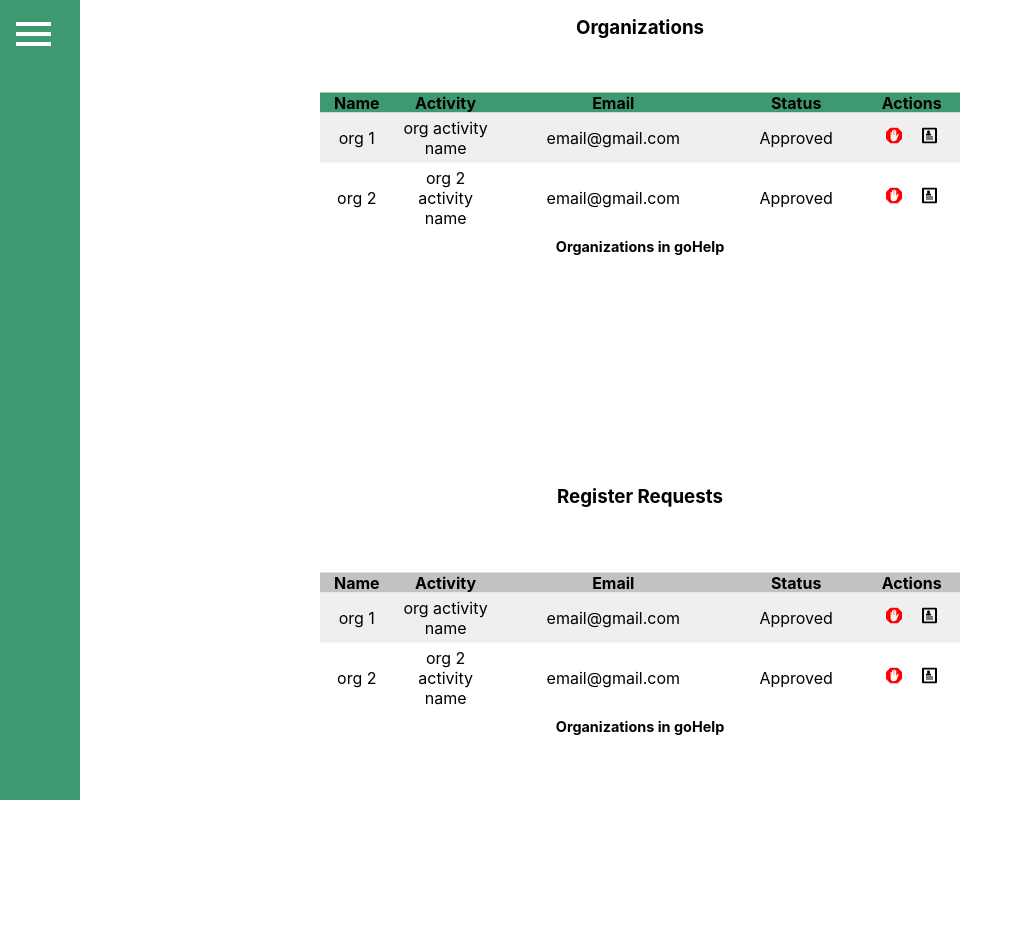
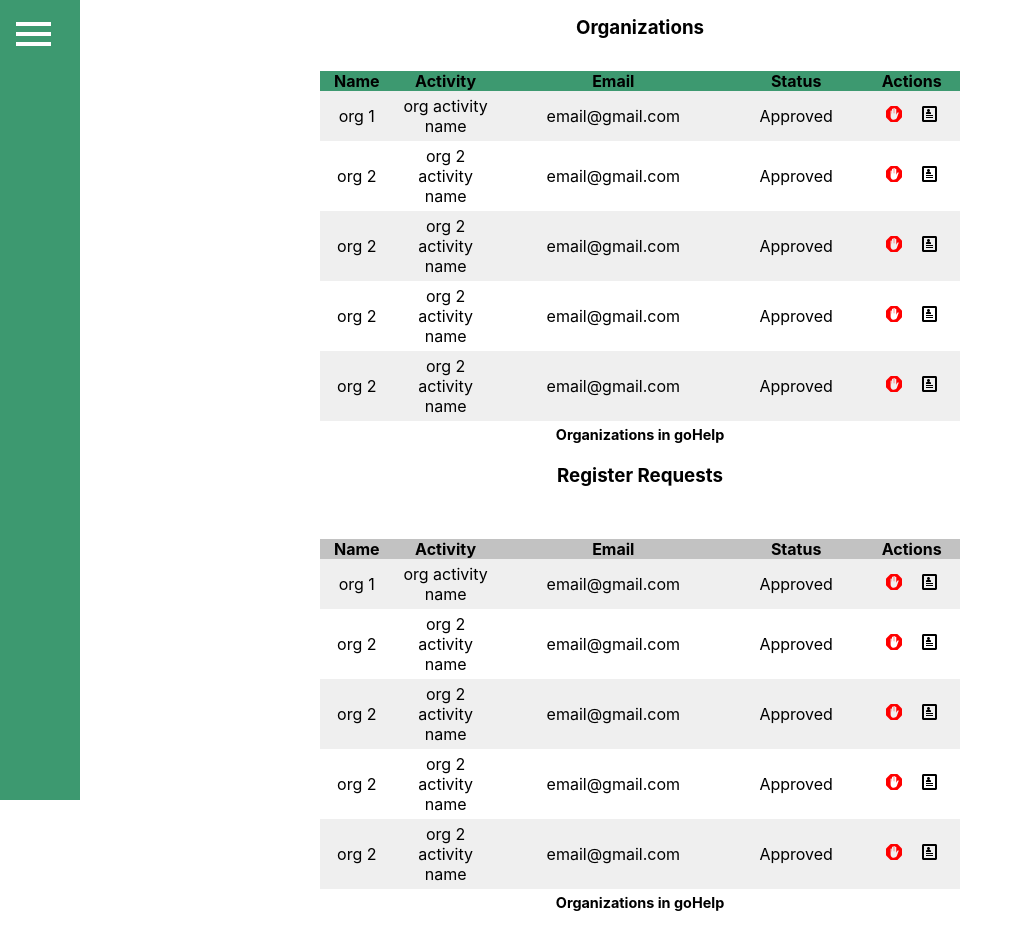
Before and after one commit to bassamhamdar/goHelp-frontEnd-, a React (Create React App) app in the folder front/: page /org in a window 1280 px wide. Shown: the whole page, without its empty margins (0-1023 px from the left). Before the commit the page ends 800 px from the top, so only its background shows below. Built offline with nearby package versions, Linux system fonts and the light colour scheme.

Commit message:
fixed css side nav

```diff
--- a/front/src/pages/admin/OrgDashboard.js
+++ b/front/src/pages/admin/OrgDashboard.js
@@ -7,8 +7,7 @@ import { ImProfile } from "react-icons/im";
 export const OrgDashboard = () => {
   return (
     <>
-      <>
-        <TtilePage>Organizations</TtilePage>;
+      <TtilePage>Organizations</TtilePage>
       <StyledTable org>
         <caption>Organizations in goHelp</caption>
         <colgroup>
@@ -48,10 +47,41 @@ export const OrgDashboard = () => {
               <ImProfile style={{ padding: "10px" }} />
             </td>
           </tr>
+          <tr>
+            <td>org 2</td>
+            <td>org 2 activity name</td>
+            <td>email@gmail.com</td>
+            <td>Approved</td>
+
+            <td>
+              <SiAdblock style={{ color: "red", padding: "10px" }} />
+              <ImProfile style={{ padding: "10px" }} />
+            </td>
+          </tr>{" "}
+          <tr>
+            <td>org 2</td>
+            <td>org 2 activity name</td>
+            <td>email@gmail.com</td>
+            <td>Approved</td>
+
+            <td>
+              <SiAdblock style={{ color: "red", padding: "10px" }} />
+              <ImProfile style={{ padding: "10px" }} />
+            </td>
+          </tr>{" "}
+          <tr>
+            <td>org 2</td>
+            <td>org 2 activity name</td>
+            <td>email@gmail.com</td>
+            <td>Approved</td>
+
+            <td>
+              <SiAdblock style={{ color: "red", padding: "10px" }} />
+              <ImProfile style={{ padding: "10px" }} />
+            </td>
+          </tr>
         </tbody>
       </StyledTable>
-      </>
-      <>
       <Ttile>Register Requests</Ttile>;
       <StyledTable Reg>
         <caption>Organizations in goHelp</caption>
@@ -92,9 +122,41 @@ export const OrgDashboard = () => {
               <ImProfile style={{ padding: "10px" }} />
             </td>
           </tr>
+          <tr>
+            <td>org 2</td>
+            <td>org 2 activity name</td>
+            <td>email@gmail.com</td>
+            <td>Approved</td>
+
+            <td>
+              <SiAdblock style={{ color: "red", padding: "10px" }} />
+              <ImProfile style={{ padding: "10px" }} />
+            </td>
+          </tr>
+          <tr>
+            <td>org 2</td>
+            <td>org 2 activity name</td>
+            <td>email@gmail.com</td>
+            <td>Approved</td>
+
+            <td>
+              <SiAdblock style={{ color: "red", padding: "10px" }} />
+              <ImProfile style={{ padding: "10px" }} />
+            </td>
+          </tr>
+          <tr>
+            <td>org 2</td>
+            <td>org 2 activity name</td>
+            <td>email@gmail.com</td>
+            <td>Approved</td>
+
+            <td>
+              <SiAdblock style={{ color: "red", padding: "10px" }} />
+              <ImProfile style={{ padding: "10px" }} />
+            </td>
+          </tr>
         </tbody>
       </StyledTable>
     </>
-    </>
   );
 };
--- a/front/src/style/app/index.js
+++ b/front/src/style/app/index.js
@@ -6,9 +6,5 @@ export const TtilePage = styled.h3`
 `;
 export const Ttile = styled.h3`
   margin-top: 1rem;
-
-  left: 50%;
-  top: 60%;
-  position: absolute;
-  transform: translate(-50%, -50%);
+  text-align: center;
 `;
--- a/front/src/style/login/index.js
+++ b/front/src/style/login/index.js
@@ -3,7 +3,7 @@ import styled from "styled-components";
 export const Wrapper = styled.section`
   min-height: 100vh;
   background: white;
-  overflow: hidden;
+  margin-bottom: 2rem;
 `;
 
 export const LoginForm = styled.form`
--- a/front/src/style/sideNav/index.js
+++ b/front/src/style/sideNav/index.js
@@ -4,20 +4,21 @@ export const Menu = styled.div`
   background-color: #3d9970;
   padding-left: 1rem;
   top: 0;
-  bottom: 0;
-  position: absolute;
+  height: 100%;
+  position: fixed;
+  transition: all 0.7s;
 `;
 
 export const SideBar = styled.div`
   display: flex;
   flex-direction: column;
   justify-content: space-evenly;
-  max-height: 100%;
-  height: 80%;
+  height: 100%;
 `;
 export const Burger = styled.div`
   padding-top: 1rem;
   cursor: pointer;
+  width: 43px;
 `;
 export const Link = styled.a`
   text-decoration: none;
--- a/front/src/style/table/index.js
+++ b/front/src/style/table/index.js
@@ -1,12 +1,10 @@
 import styled from "styled-components";
 
 export const StyledTable = styled.table`
-  margin-top: 1rem;
-  left: 50%;
-  top: ${(props) => (props.Reg ? "80%" : "20%")};
-  position: absolute;
-  transform: translate(-50%, -50%);
+  margin-top: 2rem;
   width: 50%;
+  margin-left: auto;
+  margin-right: auto;
 
   caption-side: top;
   border: none;
```
Lines whose indentation alone changed are shown as unchanged.
